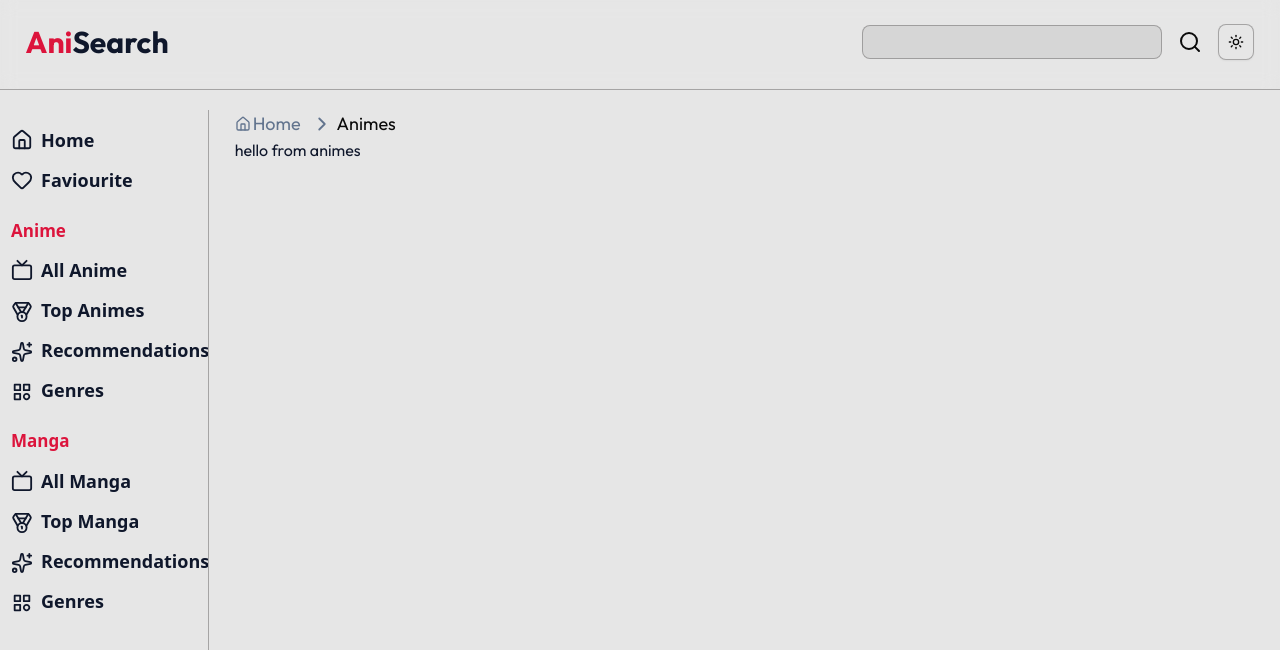
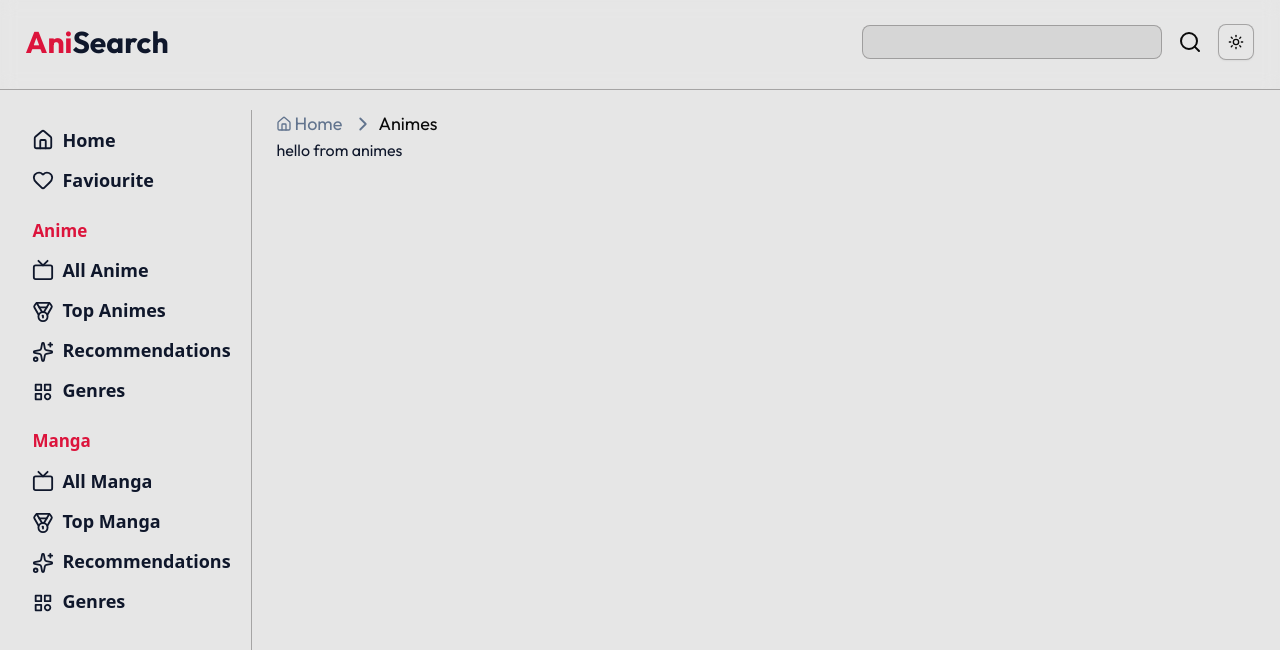
Before and after one commit to sayeed-dev-07/anime-vault-nextjs-ts, a Next.js app: page /animes in a window 1280 px wide. Shown: the top 650 px of the page. Built offline with nearby package versions, Linux system fonts and the light colour scheme; a web font is replaced by a local one.

Commit message:
fixed the scroll  bar on side bar

```diff
--- a/app/layout.tsx
+++ b/app/layout.tsx
@@ -45,8 +45,8 @@ export default function RootLayout({
             disableTransitionOnChange>
             <Navbar />
 
-            <div className="pt-[90px] sm:pt-[110px] lg:grid lg:grid-cols-[1fr_5fr]">
-              <div className="hidden  sticky top-[90px] sm:top-[110px] h-[calc(100vh-90px)] sm:h-[calc(100vh-110px)] overflow-y-auto mx-1 lg:block border-r">
+            <div className="pt-[90px] sm:pt-[110px] lg:grid lg:grid-cols-[1fr_4fr]">
+              <div className="hidden  sticky top-[90px] sm:top-[110px] h-[calc(100vh-90px)] sm:h-[calc(100vh-110px)] overflow-hidden mx-1 lg:block border-r">
                 <SideBar />
               </div>
               <div className="px-2 md:px-[2%] min-h-screen font-outfit bg-background text-primary">
```
